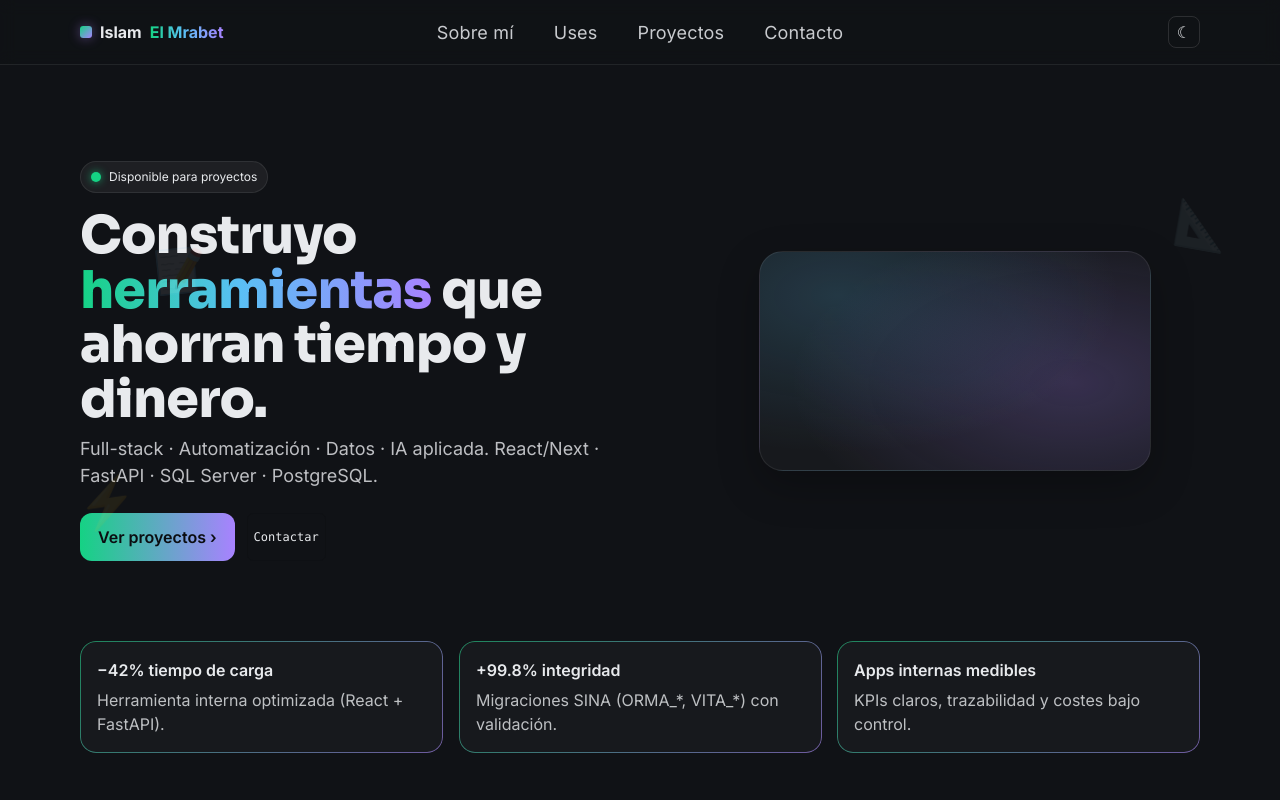
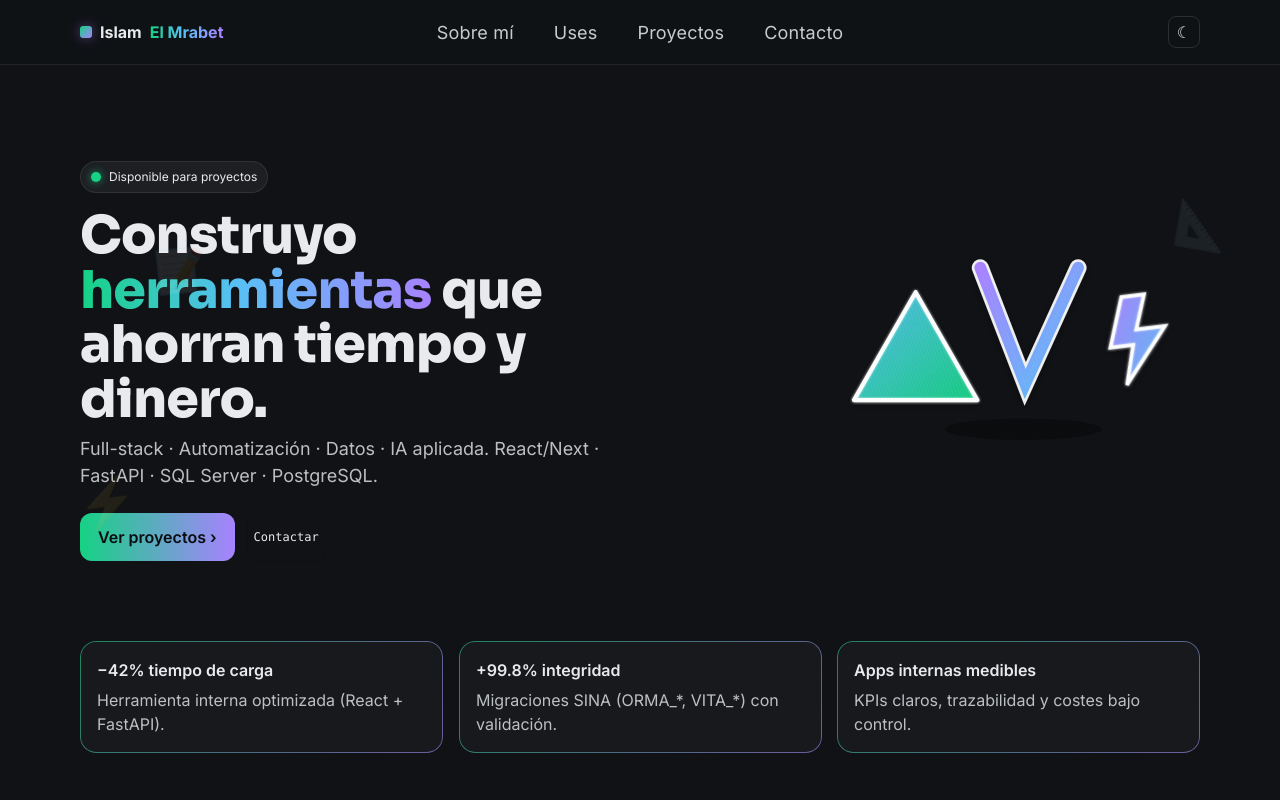
Before and after one commit to IslamReact/islam-protfolio2, a Next.js app: page / in a window 1280 px wide. Shown: the top 800 px of the page. Built offline with nearby package versions, Linux system fonts and the light colour scheme.

Commit message:
feat(ui): parallax & bordes reactivos en cards

```diff
--- /dev/null
+++ b/src/app/components/features/home/HelloIlustration.jsx
@@ -0,0 +1,104 @@
+'use client';
+import { useRef } from 'react';
+
+export default function HeroIllustration() {
+  const ref = useRef(null);
+
+  function onMove(e) {
+    const el = ref.current;
+    if (!el) return;
+    const r = el.getBoundingClientRect();
+    const x = (e.clientX - r.left) / r.width - 0.5;
+    const y = (e.clientY - r.top) / r.height - 0.5;
+    const tx = (x * 12).toFixed(2);
+    const ty = (y * 12).toFixed(2);
+    el.style.transform = `translate3d(${tx}px, ${ty}px, 0)`;
+  }
+  function onLeave() {
+    const el = ref.current;
+    if (!el) return;
+    el.style.transform = 'translate3d(0,0,0)';
+  }
+
+  return (
+    <div
+      aria-hidden
+      onMouseMove={onMove}
+      onMouseLeave={onLeave}
+      style={{ width: '100%', maxWidth: 620, aspectRatio: '16/9', background: 'transparent' }}
+    >
+      <svg
+        ref={ref}
+        viewBox="0 0 1000 560"
+        width="100%"
+        height="100%"
+        role="img"
+        aria-label="Ilustración decorativa"
+        style={{ display: 'block' }}
+      >
+        <defs>
+          <linearGradient id="g1" x1="0" y1="0" x2="1" y2="1">
+            <stop offset="0%" stopColor="rgb(var(--accent-2))" />
+            <stop offset="100%" stopColor="rgb(var(--accent-1))" />
+          </linearGradient>
+          <linearGradient id="g2" x1="0" y1="0" x2="1" y2="1">
+            <stop offset="0%" stopColor="rgb(var(--accent-3))" />
+            <stop offset="100%" stopColor="rgb(var(--accent-2))" />
+          </linearGradient>
+          <pattern id="hatch" width="6" height="6" patternUnits="userSpaceOnUse" patternTransform="rotate(-20)">
+            <line x1="0" y1="0" x2="0" y2="6" stroke="rgba(255,255,255,0.28)" strokeWidth="1" />
+          </pattern>
+          {/* sombras suaves para separar visualmente */}
+          <filter id="softShadow" x="-50%" y="-50%" width="200%" height="200%">
+            <feDropShadow dx="0" dy="6" stdDeviation="8" floodColor="rgba(0,0,0,0.35)" />
+          </filter>
+          <filter id="edgeGlow" x="-50%" y="-50%" width="200%" height="200%">
+            <feDropShadow dx="0" dy="0" stdDeviation="2.5" floodColor="rgba(255,255,255,0.8)" />
+          </filter>
+        </defs>
+
+        {/* sombra general del conjunto */}
+        <ellipse cx="640" cy="420" rx="160" ry="22" fill="rgba(0,0,0,0.35)" />
+
+        {/*
+         * DISTRIBUCIÓN: triángulo IZQ (x≈420), V CENTRO (x≈660), rayo DERECHA (x≈840)
+         * y alturas distintas para que no se monten.
+         */}
+
+        {/* Triángulo */}
+        <g transform="translate(420 140) scale(1.05)" filter="url(#softShadow)">
+          <polygon points="0,0 120,210 -120,210" fill="url(#g1)" opacity="0.95" />
+          <polygon points="0,0 120,210 -120,210" fill="url(#hatch)" opacity="0.65" />
+          <polygon
+            points="0,0 120,210 -120,210"
+            fill="none"
+            stroke="rgba(255,255,255,0.95)"
+            strokeWidth="8"
+            strokeLinejoin="round"
+            filter="url(#edgeGlow)"
+          />
+        </g>
+
+        {/* V (centrada y un poco más alta) */}
+        <g transform="translate(660 90) scale(1.08)" filter="url(#softShadow)">
+          <path d="M -100 0 L -15 220 L 85 0" fill="none" stroke="rgba(255,255,255,0.92)" strokeWidth="32" strokeLinecap="round" />
+          <path d="M -100 0 L -15 220 L 85 0" stroke="url(#g2)" strokeWidth="22" fill="none" strokeLinecap="round" />
+          <path d="M -100 0 L -15 220 L 85 0" stroke="url(#hatch)" strokeWidth="10" fill="none" strokeLinecap="round" opacity="0.6" />
+        </g>
+
+        {/* Rayo (más a la derecha y ligeramente más bajo) */}
+        <g transform="translate(840 150) rotate(-7) scale(1.02)" filter="url(#softShadow)">
+          <path d="M0 0 L46 0 L22 68 L80 68 L-10 176 L12 98 L-34 98 Z" fill="url(#g2)" opacity="0.98" />
+          <path d="M0 0 L46 0 L22 68 L80 68 L-10 176 L12 98 L-34 98 Z" fill="url(#hatch)" opacity="0.6" />
+          <path
+            d="M0 0 L46 0 L22 68 L80 68 L-10 176 L12 98 L-34 98 Z"
+            fill="none"
+            stroke="rgba(255,255,255,0.96)"
+            strokeWidth="7"
+            filter="url(#edgeGlow)"
+          />
+        </g>
+      </svg>
+    </div>
+  );
+}
--- a/src/app/components/features/home/Hero.jsx
+++ b/src/app/components/features/home/Hero.jsx
@@ -1,5 +1,6 @@
 'use client';
 import { motion } from 'framer-motion';
+import HeroIllustration from './HelloIlustration';
 
 function Badge({ children }) {
   return (
@@ -42,7 +43,15 @@ function CTA({ href, children }) {
 export default function Hero() {
   return (
     <section className="section" style={{ paddingTop: '6rem', paddingBottom: '5rem', position: 'relative', overflow: 'hidden' }}>
-      <div className="container-base" style={{ display: 'grid', gridTemplateColumns: '1.1fr 0.9fr', gap: 32 }}>
+<div
+  className="container-base"
+  style={{
+    display: 'grid',
+    gridTemplateColumns: '1.1fr 0.9fr',
+    gap: 32,
+    alignItems: 'center'   // <-- centra verticalmente texto e ilustración
+  }}
+>
         {/* Columna izquierda: TU contenido */}
         <div>
           <motion.div initial={{ opacity: 0, y: 8 }} animate={{ opacity: 1, y: 0 }} transition={{ duration: 0.4 }}>
@@ -84,22 +93,11 @@ export default function Hero() {
   initial={{ opacity: 0, scale: 0.98 }}
   animate={{ opacity: 1, scale: 1 }}
   transition={{ duration: 0.6, delay: 0.05 }}
-          aria-hidden
   style={{ display: 'flex', alignItems: 'center', justifyContent: 'center' }}
 >
-          <div
-            style={{
-              width: '80%', maxWidth: 520, aspectRatio: '16/9',
-              borderRadius: 24,
-              background:
-                'radial-gradient(120% 120% at 20% 20%, rgba(89,192,245,0.18), transparent 60%), ' +
-                'radial-gradient(120% 120% at 80% 60%, rgba(168,130,255,0.22), transparent 60%), ' +
-                'rgba(255,255,255,0.03)',
-              border: '1px solid rgba(255,255,255,0.08)',
-              boxShadow: 'var(--shadow-soft)'
-            }}
-          />
+  <HeroIllustration />
 </motion.div>
+
       </div>
 
       {/* Iconos fantasma (igual que antes) */}
--- a/src/app/globals.css
+++ b/src/app/globals.css
@@ -326,3 +326,28 @@ body {
 .parallax {
   perspective: 900px;
 }
+
+/* --- Ilustración hero (scribble) --- */
+@keyframes float-soft {
+  0% {
+    transform: translateY(0px);
+  }
+
+  50% {
+    transform: translateY(-6px);
+  }
+
+  100% {
+    transform: translateY(0px);
+  }
+}
+
+.motion-safe-float {
+  animation: float-soft 6s ease-in-out infinite;
+}
+
+@media (prefers-reduced-motion: reduce) {
+  .motion-safe-float {
+    animation: none !important;
+  }
+}
```
Lines whose indentation alone changed are shown as unchanged.
